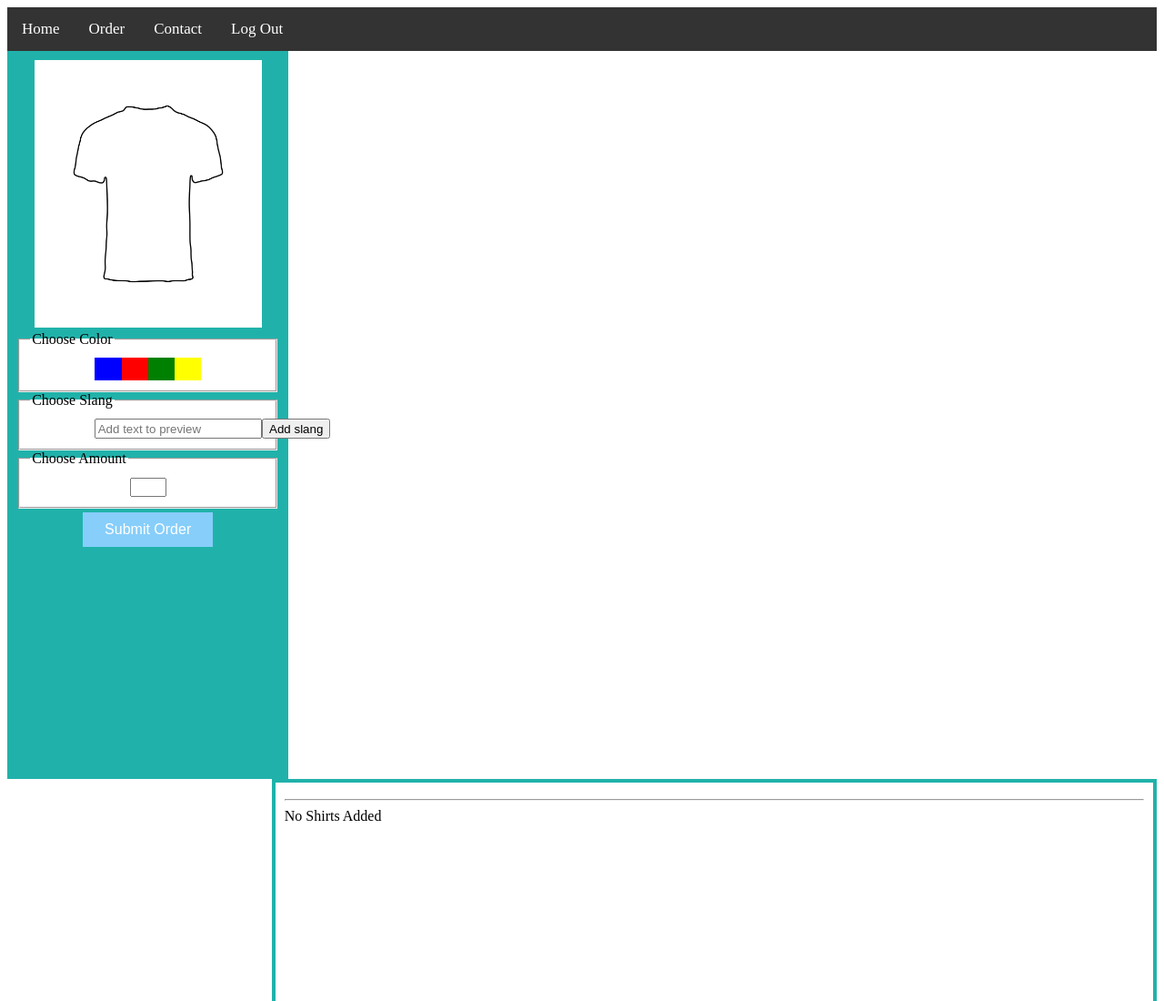
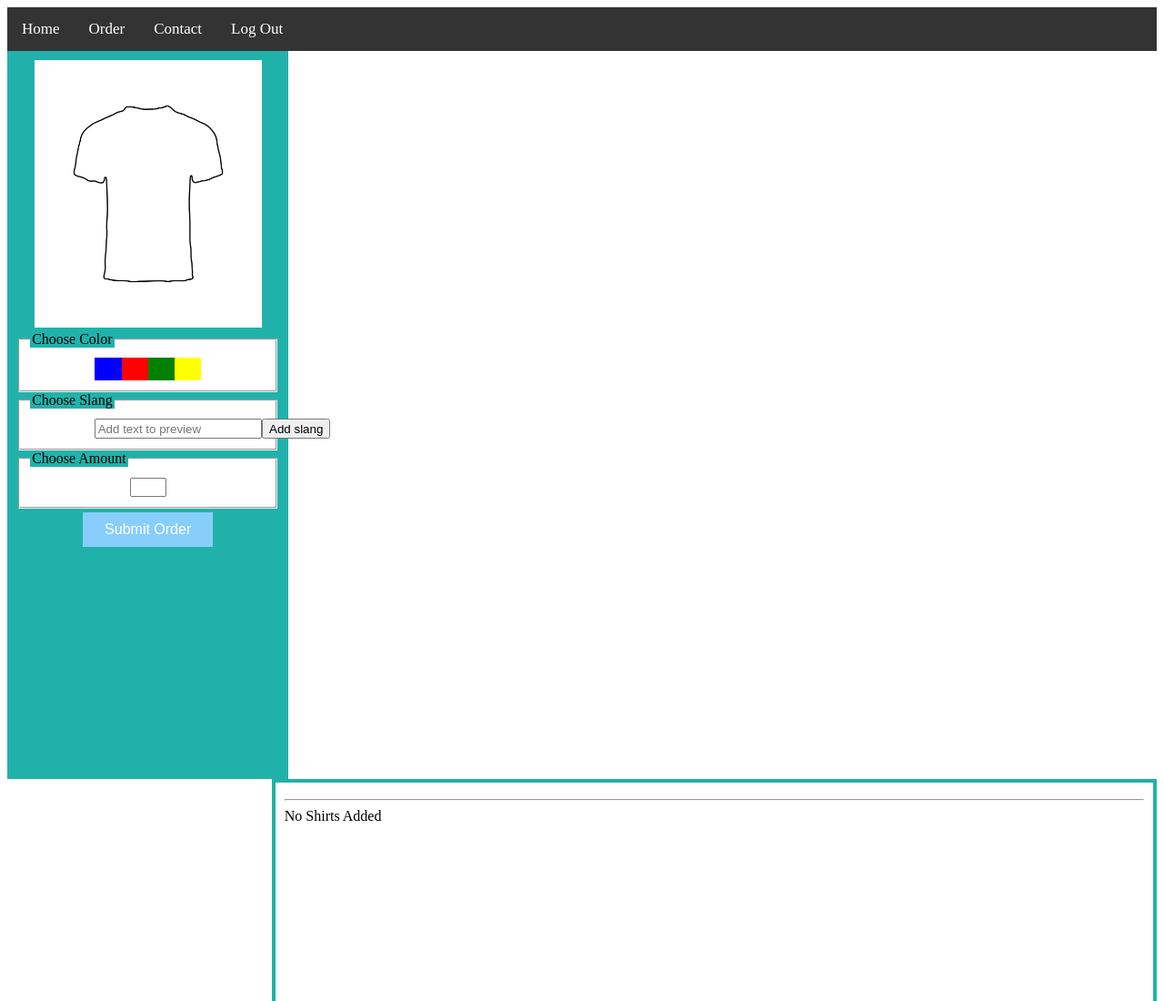
Before and after one commit to balqeesAldabaybah/funnyShirtsShop, a plain HTML site: page order.html in a window 1280 px wide. Shown: the top 1100 px of the page at 91% size. Drawn offline with Linux system fonts and the light colour scheme.

Commit message:
Add files via upload

```diff
--- a/style.css
+++ b/style.css
@@ -110,7 +110,7 @@ fieldset{
     width: fit-content; margin-left: 55em;
   }
 
-#menu a:hover {
+#menu a:hover,legend {
     background-color: lightseagreen;
 }
 
```
